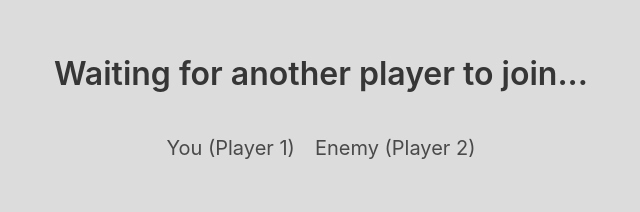
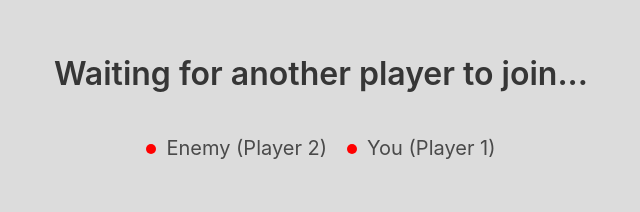
Before and after one commit to AlexanderKolomiiets/Rock-Paper-Scissors-Multiplayer, a React (Create React App) app: page /#/game in a window 1280 px wide. Shown: the part 146-358 px from the top of the page, without its empty margins (319-959 px from the left). Built offline with nearby package versions, Linux system fonts and the light colour scheme; no server answers.

Commit message:
updated handlers

```diff
--- a/package.json
+++ b/package.json
@@ -14,6 +14,7 @@
     "@types/react-dom": "^17.0.3",
     "@types/react-router-dom": "^5.3.3",
     "bulma": "^0.9.4",
+    "classnames": "^2.3.2",
     "cors": "^2.8.5",
     "express": "^4.18.2",
     "react": "^18.2.0",
--- a/src/App.tsx
+++ b/src/App.tsx
@@ -1,3 +1,4 @@
+import { useState } from 'react';
 import { Routes, Route, Navigate } from 'react-router-dom';
 import { io } from 'socket.io-client';
 import './App.scss';
@@ -9,13 +10,35 @@ const socket = io(
 );
 
 function App() {
+  const [playerId, setPlayerId] = useState(0);
+  const [playerStatus, setPlayerStatus] = useState(0);
+
+  const handlePlayerNumber = (id: number) => {
+    if (id === 1) {
+      setPlayerId(1);
+    } else {
+      setPlayerId(2);
+    }
+  };
+
+  const handlePlayerJoined = (id: number) => {
+    if (id === 1) {
+      setPlayerStatus(1);
+    } else {
+      setPlayerStatus(2);
+    }
+  };
+
   return (
     <div className="App">
       {socket.id}
       <Routes>
         <Route path="/" element={<Menu />} />
         <Route path="/home" element={<Navigate to="/" replace />} />
-        <Route path="/game" element={<Game />} />
+        <Route
+          path="/game"
+          element={<Game playerId={playerId} playerStatus={playerStatus} />}
+        />
         <Route path="*" element={<h1>Page not found</h1>} />
       </Routes>
     </div>
--- a/src/components/Game/Game.scss
+++ b/src/components/Game/Game.scss
@@ -6,3 +6,24 @@
 .choice:hover {
   transform: scale(1.05);
 }
+
+.dot {
+  padding-left: 20px;
+  position: relative;
+}
+
+.dot:before {
+  position: absolute;
+  left: 0;
+  bottom: 25%;
+  content: '';
+  background-color:#ff0000;
+  border-radius: 50%;
+  width: 10px;
+  height: 10px;
+  pointer-events: none;
+}
+
+.connected:before {
+  background-color:#00cc00;
+}
--- a/src/components/Game/Game.tsx
+++ b/src/components/Game/Game.tsx
@@ -1,10 +1,16 @@
 import 'bulma/css/bulma.min.css';
 import './Game.scss';
+import classNames from 'classnames';
 import rock from '../../images/rock.png';
 import paper from '../../images/paper.png';
 import scissors from '../../images/scissors.png';
 
-export const Game: React.FC = () => {
+type Props = {
+  playerId: number,
+  playerStatus: number,
+};
+
+export const Game: React.FC<Props> = ({ playerId, playerStatus }) => {
   return (
     <div
       style={{
@@ -27,20 +33,33 @@ export const Game: React.FC = () => {
         }}
       >
         <div className="player">
-          <span className="dot" />
-          <span className="subtitle" id="player-1-tag">You (Player 1)</span>
+          <span className={classNames(
+            'dot',
+            { connected: playerStatus === 1 },
+          )}
+          />
+          <span className="subtitle" id="player-1-tag">
+            {playerId === 1
+              ? 'You (Player 1)'
+              : 'Enemy (Player 2)'}
+          </span>
         </div>
 
         <div className="player">
-          <span className="dot" />
-          <span className="subtitle" id="player-2-tag">Enemy (Player 2)</span>
+          <span className={classNames(
+            'dot',
+            { connected: playerStatus === 2 },
+          )}
+          />
+          <span className="subtitle" id="player-2-tag">
+            {playerId === 1
+              ? 'Enemy (Player 2)'
+              : 'You (Player 1)'}
+          </span>
         </div>
       </div>
 
-      <div
-        className="choices block"
-        style={{ display: 'flex', gap: '20px' }}
-      >
+      <div className="choices block" style={{ display: 'flex', gap: '20px' }}>
         <div className="choice">
           <img src={rock} alt="rock" />
         </div>
@@ -54,9 +73,7 @@ export const Game: React.FC = () => {
         </div>
       </div>
 
-      <div
-        style={{ display: 'flex', justifyContent: 'center', gap: '20px' }}
-      >
+      <div style={{ display: 'flex', justifyContent: 'center', gap: '20px' }}>
         <span className="tag is-link is-normal">
           You:
           <span id="my-score" style={{ marginLeft: '5px' }}>
--- a/src/components/Menu/Menu.tsx
+++ b/src/components/Menu/Menu.tsx
@@ -1,8 +1,11 @@
 import 'bulma/css/bulma.min.css';
 import { useState } from 'react';
+import { useNavigate } from 'react-router-dom';
 
 export const Menu: React.FC = () => {
   const [selected, setSelected] = useState<string | null>(null);
+
+  const navigate = useNavigate();
 
   const handleSelect = (section: string | null) => {
     setSelected(section);
@@ -23,7 +26,7 @@ export const Menu: React.FC = () => {
           <button
             type="submit"
             className="button is-primary"
-            onClick={() => handleSelect('create')}
+            onClick={() => navigate('/game')}
           >
             Create Room
           </button>
```
Also changed, not shown: 1 other file (tests, documents, lock files or other folders).
